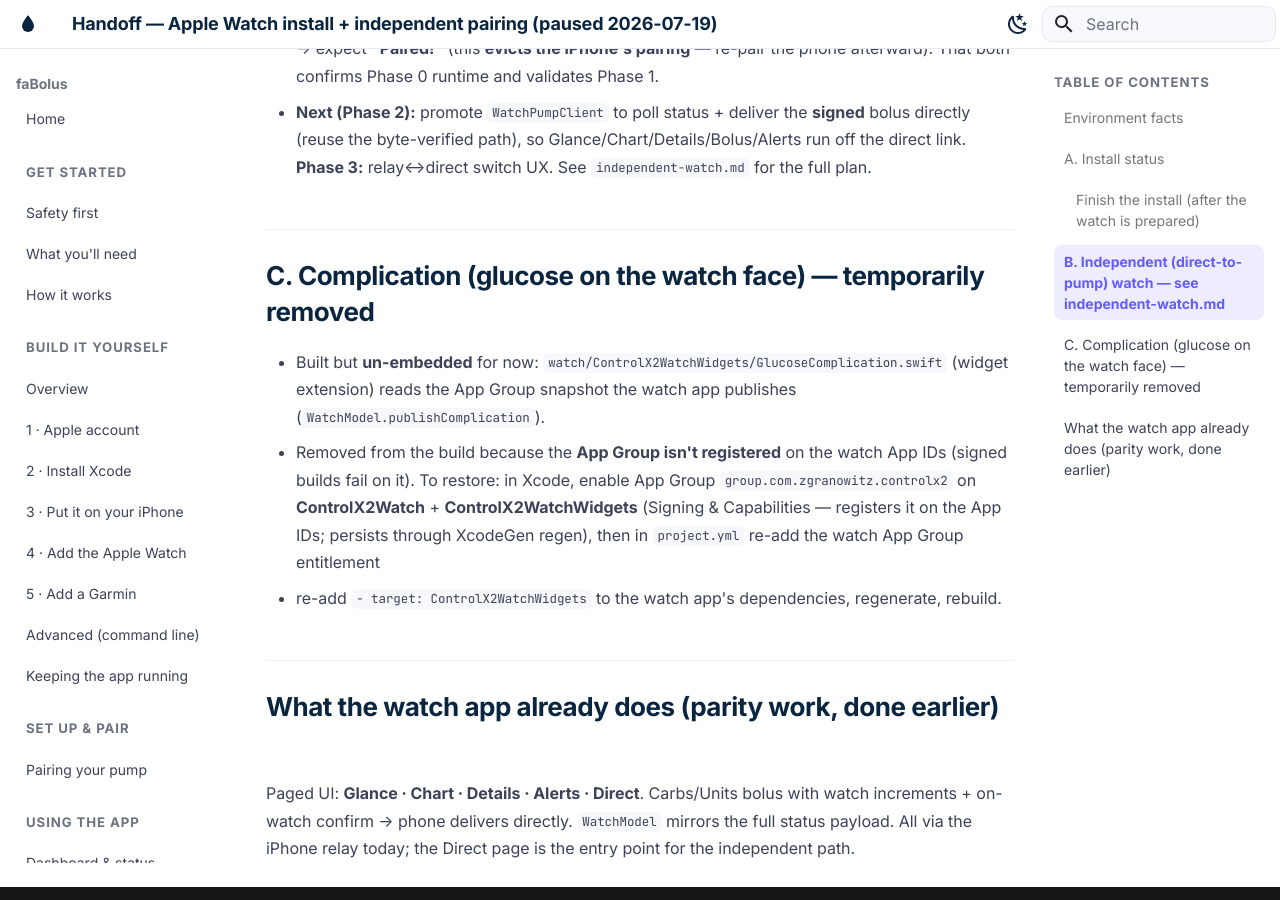
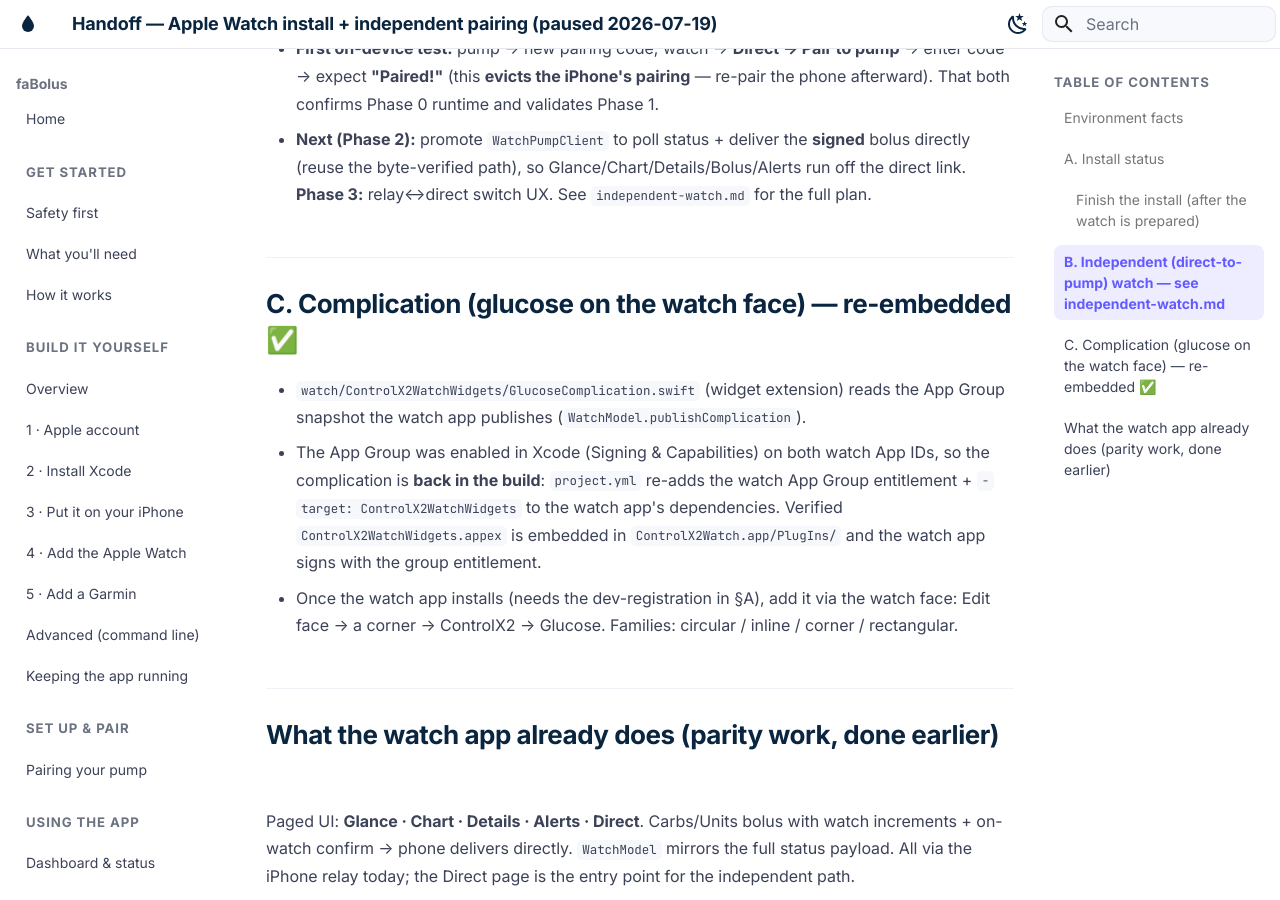
Before and after one commit to faBolus-app/faBolus, an MkDocs documentation site: the page built from docs/design/watch-handoff.md, in a window 1280 px wide and 900 px high, scrolled down 2269 px. Built offline with MkDocs 1.6.1 and Material for MkDocs 9.7.7, drawn with Linux system fonts in a browser that asks for light colours; some of the changed text lies outside the part shown.

Commit message:
docs: handoff — App Group enabled + complication re-embedded
Update watch-handoff.md: App Group is now enabled on the watch App IDs (signed
build passes), complication re-embedded and verified in the bundle. The sole
remaining install blocker is registering the watch as a dev device (Xcode prepare).

Co-Authored-By: Claude Opus 4.8 <noreply@anthropic.com>

```diff
--- a/docs/design/watch-handoff.md
+++ b/docs/design/watch-handoff.md
@@ -11,9 +11,9 @@ committed and compiles; the block is device/account setup, not code.
   devicectl id `55BB0EAB-1D34-5EA9-9A42-7C707C88BCCA`. Dev team `4AA4WP5Q4S`.
 - The **watch is NOT a registered dev device** — the `com.zgranowitz.controlx2.watch` provisioning
   profile contains only the iPhone UDID. A dev-signed app can't install until the watch's UDID is
-  registered (happens when Xcode "prepares" the watch).
-- **App Group is NOT enabled** on either watch App ID (`com.zgranowitz.controlx2.watch` and
-  `…watch.widgets`) — checked the profiles; both have no `application-groups`.
+  registered (happens when Xcode "prepares" the watch). **This is the one remaining blocker.**
+- **App Group IS enabled** (as of 2026-07-19) on the watch App IDs — a signed build passes and the
+  watch app is signed with `com.apple.security.application-groups → group.com.zgranowitz.controlx2`.
 
 ## A. Install status
 - The watch app is **embedded as a companion** in the iPhone app
@@ -65,14 +65,15 @@ in one go). Watch compile-check: `-scheme ControlX2Watch -destination 'generic/p
   (reuse the byte-verified path), so Glance/Chart/Details/Bolus/Alerts run off the direct link.
   **Phase 3:** relay↔direct switch UX. See `independent-watch.md` for the full plan.
 
-## C. Complication (glucose on the watch face) — temporarily removed
-- Built but **un-embedded** for now: `watch/ControlX2WatchWidgets/GlucoseComplication.swift` (widget
-  extension) reads the App Group snapshot the watch app publishes (`WatchModel.publishComplication`).
-- Removed from the build because the **App Group isn't registered** on the watch App IDs (signed
-  builds fail on it). To restore: in Xcode, enable App Group `group.com.zgranowitz.controlx2` on
-  **ControlX2Watch** + **ControlX2WatchWidgets** (Signing & Capabilities — registers it on the App
-  IDs; persists through XcodeGen regen), then in `project.yml` re-add the watch App Group entitlement
-  + re-add `- target: ControlX2WatchWidgets` to the watch app's dependencies, regenerate, rebuild.
+## C. Complication (glucose on the watch face) — re-embedded ✅
+- `watch/ControlX2WatchWidgets/GlucoseComplication.swift` (widget extension) reads the App Group
+  snapshot the watch app publishes (`WatchModel.publishComplication`).
+- The App Group was enabled in Xcode (Signing & Capabilities) on both watch App IDs, so the
+  complication is **back in the build**: `project.yml` re-adds the watch App Group entitlement +
+  `- target: ControlX2WatchWidgets` to the watch app's dependencies. Verified `ControlX2WatchWidgets.appex`
+  is embedded in `ControlX2Watch.app/PlugIns/` and the watch app signs with the group entitlement.
+- Once the watch app installs (needs the dev-registration in §A), add it via the watch face: Edit
+  face → a corner → ControlX2 → Glucose. Families: circular / inline / corner / rectangular.
 
 ## What the watch app already does (parity work, done earlier)
 Paged UI: **Glance · Chart · Details · Alerts · Direct**. Carbs/Units bolus with watch increments +
```
